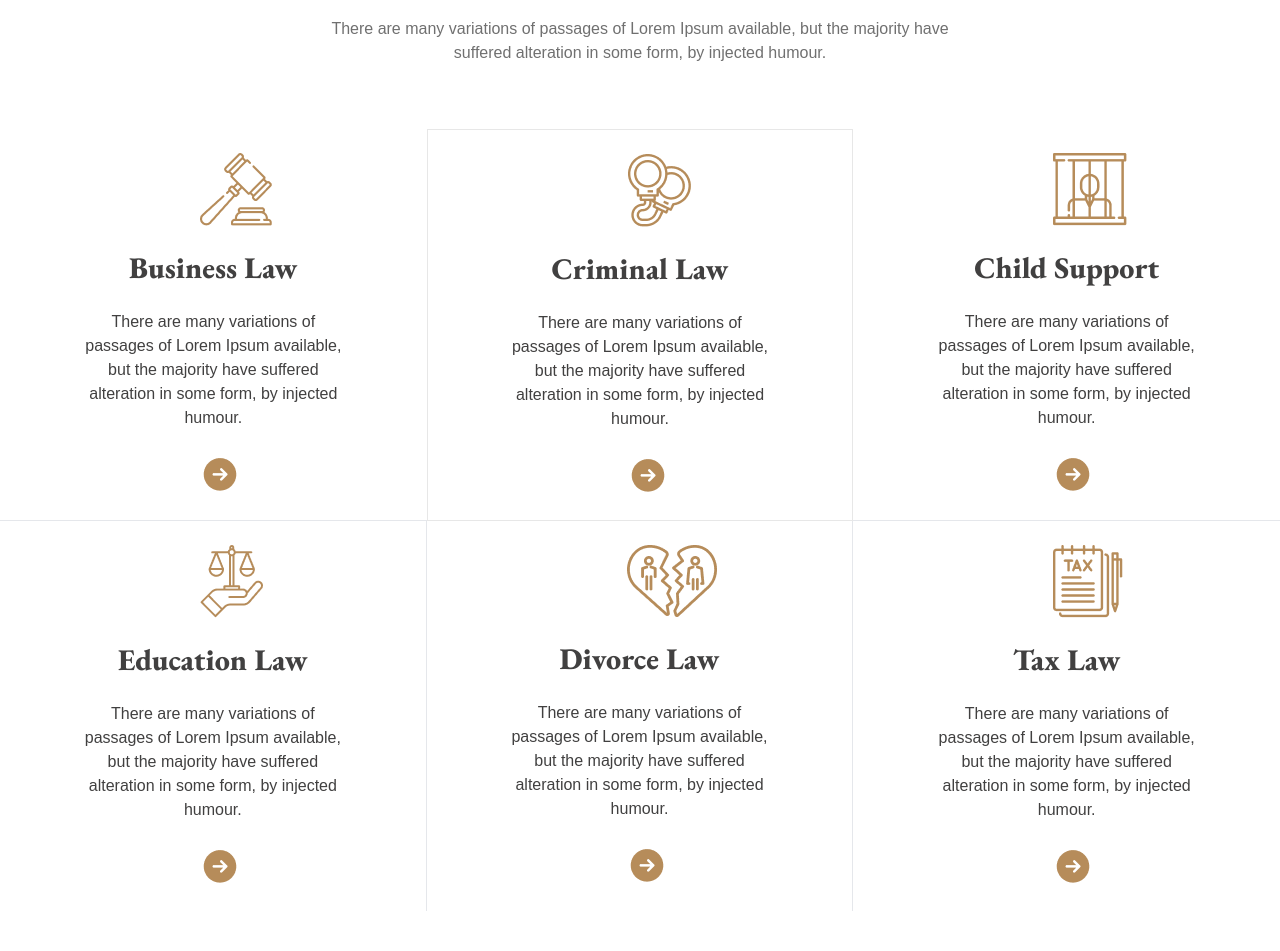
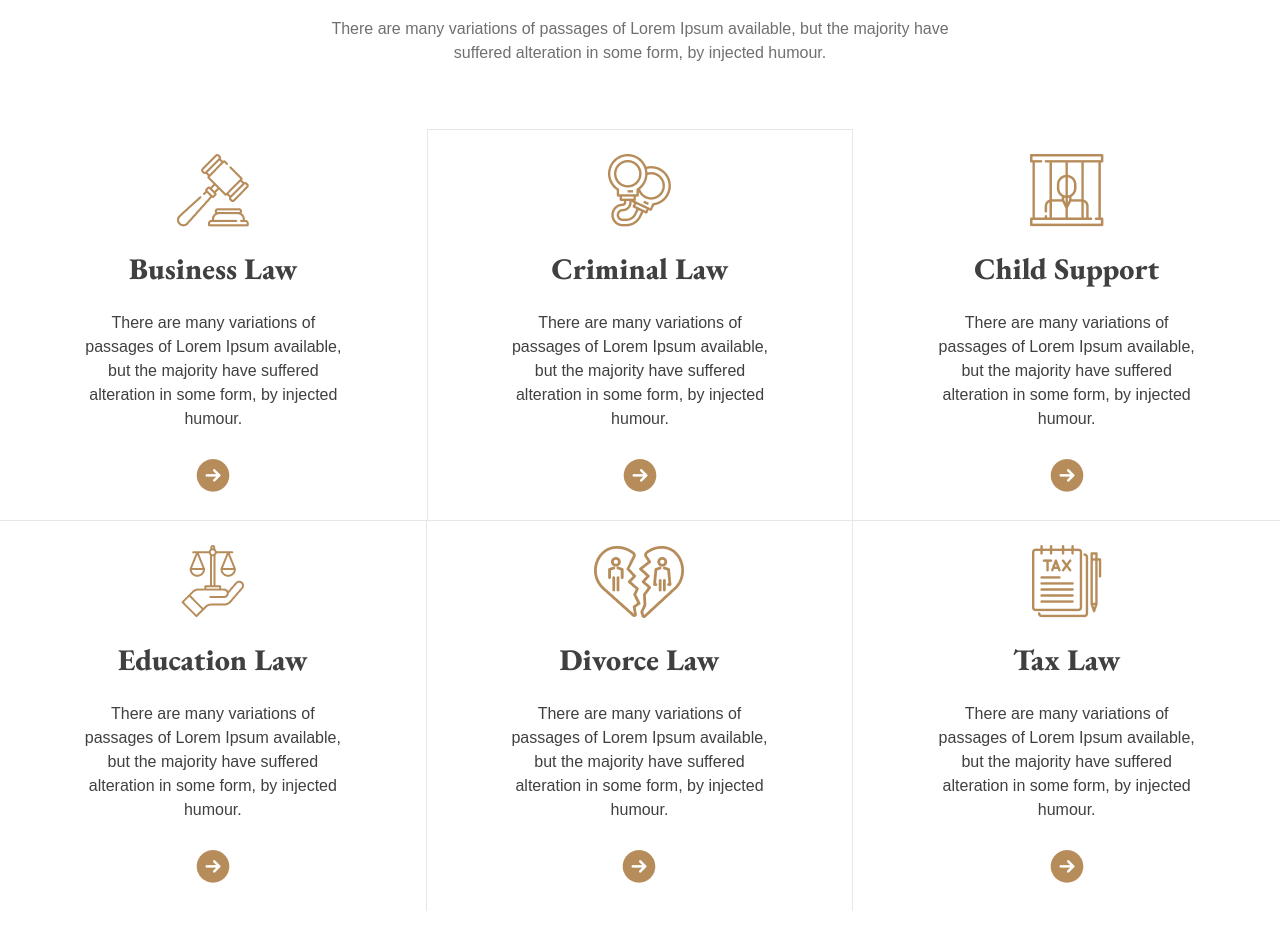
Before and after one commit to Pervage-Ahmed-Tuhin/Legal-Website, a plain HTML site: page index.html in a window 1280 px wide. Shown: the part 861-1812 px from the top of the page. Drawn offline with nearby package versions, Linux system fonts and the light colour scheme.

Commit message:
Adjusted some stuff

```diff
--- a/index.html
+++ b/index.html
@@ -112,59 +112,59 @@
             </div>
 
             <div class="grid grid-cols-1 lg:grid-cols-3">
-                <div class="space-y-6 p-6 text-center border-b-[1px]">
-                    <img class="ml-52 lg:ml-44" src="images/business.png" alt="">
+                <div class="flex flex-col justify-center items-center space-y-6 p-6 text-center border-b-[1px]">
+                    <img class="" src="images/business.png" alt="">
                     <h3 class="font-eb text-[#414040] font-extrabold text-3xl">Business Law</h3>
                     <p class="text-[#414040] text-base font-poppins font-normal w-[258px] m-auto">
                         There are many variations of passages of Lorem Ipsum available, but the majority have suffered
                         alteration in some form, by injected humour.
                     </p>
-                    <img class="ml-52 lg:ml-44" src="images/Frame.png" alt="">
+                    <img class="" src="images/Frame.png" alt="">
                 </div>
-                <div class="space-y-6 border-[1px] border-[#E7E7E7] text-center p-6">
-                    <img class="ml-52 lg:ml-44" src="images/criminal.png" alt="">
+                <div class="flex flex-col justify-center items-center space-y-6 border-[1px] border-[#E7E7E7] text-center p-6">
+                    <img class="" src="images/criminal.png" alt="">
                     <h3 class="font-eb text-[#414040] font-extrabold text-3xl">Criminal Law</h3>
                     <p class="text-[#414040] text-base font-poppins font-normal w-[258px] m-auto">
                         There are many variations of passages of Lorem Ipsum available, but the majority have suffered
                         alteration in some form, by injected humour.
                     </p>
-                    <img class="ml-52 lg:ml-44" src="images/Frame.png" alt="">
+                    <img class="" src="images/Frame.png" alt="">
                 </div>
-                <div class="space-y-6 text-center p-6 border-b-[1px]">
-                    <img class="ml-52 lg:ml-44" src="images/child.png" alt="">
+                <div class="flex flex-col justify-center items-center space-y-6 text-center p-6 border-b-[1px]">
+                    <img class="" src="images/child.png" alt="">
                     <h3 class="font-eb text-[#414040] font-extrabold text-3xl">Child Support</h3>
                     <p class="text-[#414040] text-base font-poppins font-normal w-[258px] m-auto">
                         There are many variations of passages of Lorem Ipsum available, but the majority have suffered
                         alteration in some form, by injected humour.
                     </p>
-                    <img class="ml-52 lg:ml-44" src="images/Frame.png" alt="">
+                    <img class="" src="images/Frame.png" alt="">
                 </div>
-                <div class="space-y-6 p-6 text-center border-r-[1px]">
-                    <img class="ml-52 lg:ml-44" src="images/education.png" alt="">
+                <div class="flex flex-col justify-center items-center space-y-6 p-6 text-center border-r-[1px]">
+                    <img class="" src="images/education.png" alt="">
                     <h3 class="font-eb text-[#414040] font-extrabold text-3xl">Education Law</h3>
                     <p class="text-[#414040] text-base font-poppins font-normal w-[258px] m-auto">
                         There are many variations of passages of Lorem Ipsum available, but the majority have suffered
                         alteration in some form, by injected humour.
                     </p>
-                    <img class="ml-52 lg:ml-44" src="images/Frame.png" alt="">
+                    <img class="" src="images/Frame.png" alt="">
                 </div>
-                <div class="space-y-6 p-6 text-center border-r-[1px]">
-                    <img class="ml-52 lg:ml-44" src="images/divorce.png" alt="">
+                <div class="flex flex-col justify-center items-center space-y-6 p-6 text-center border-r-[1px]">
+                    <img class="" src="images/divorce.png" alt="">
                     <h3 class="font-eb text-[#414040] font-extrabold text-3xl">Divorce Law</h3>
                     <p class="text-[#414040] text-base font-poppins font-normal w-[258px] m-auto">
                         There are many variations of passages of Lorem Ipsum available, but the majority have suffered
                         alteration in some form, by injected humour.
                     </p>
-                    <img class="ml-52 lg:ml-44" src="images/Frame.png" alt="">
+                    <img class="" src="images/Frame.png" alt="">
                 </div>
-                <div class="space-y-6 text-center p-6">
-                    <img class="ml-52 lg:ml-44" src="images/tax.png" alt="">
+                <div class="flex flex-col justify-center items-center space-y-6 text-center p-6">
+                    <img class="" src="images/tax.png" alt="">
                     <h3 class="font-eb text-[#414040] font-extrabold text-3xl">Tax Law</h3>
                     <p class="text-[#414040] text-base font-poppins font-normal w-[258px] m-auto">
                         There are many variations of passages of Lorem Ipsum available, but the majority have suffered
                         alteration in some form, by injected humour.
                     </p>
-                    <img class="ml-52 lg:ml-44" src="images/Frame.png" alt="">
+                    <img class="" src="images/Frame.png" alt="">
                 </div>
             </div>
         </section>
```
